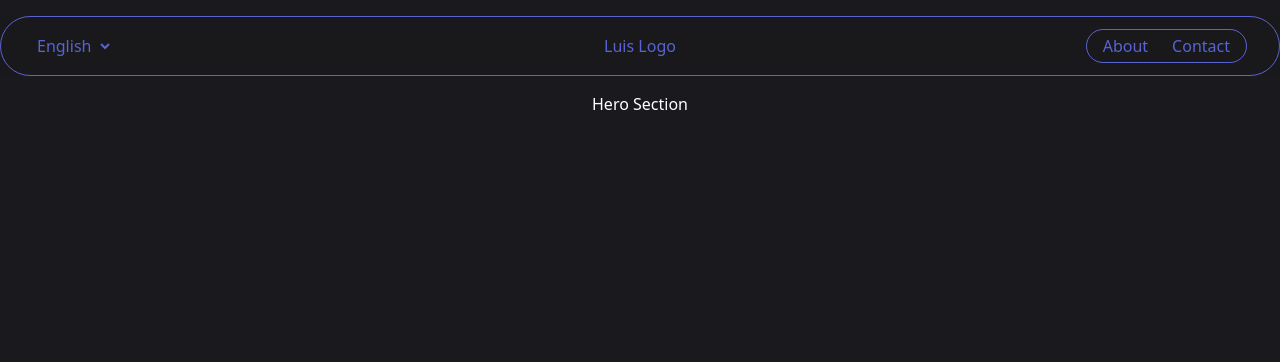
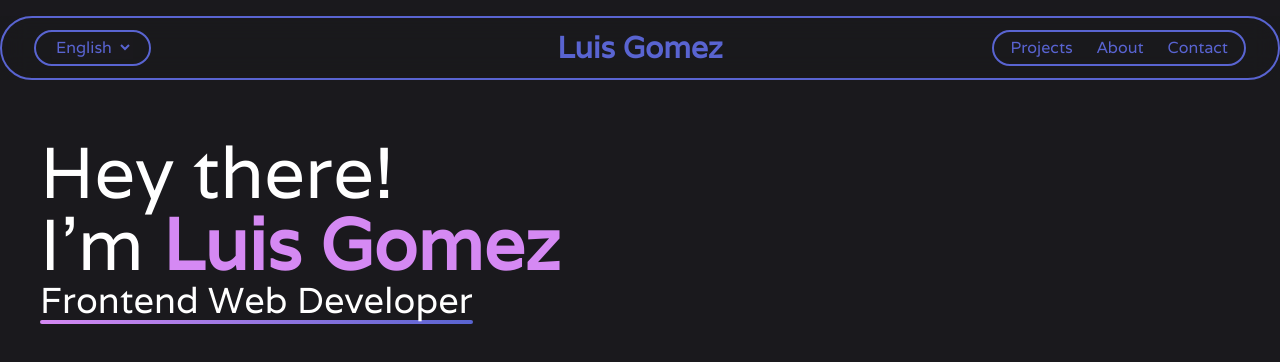
Before and after one commit to luiferg/portfolio-alternative, an Astro site: page / in a window 1280 px wide. Built offline with nearby package versions, Linux system fonts and the light colour scheme; Astro itself is replaced by a stand-in of ours.

Commit message:
Body font defined, changes con navbar

```diff
--- a/src/components/Header.astro
+++ b/src/components/Header.astro
@@ -6,18 +6,40 @@ import { Image } from 'astro:assets';
   class='w-full m-4 flex justify-center items-center bg-black-alt bg-opacity-40 backdrop-blur-md'
 >
   <nav
-    class='flex flex-row justify-between items-center w-full max-w-7xl text-secondary border border-secondary rounded-full py-3 px-8 relative'
+    class='flex flex-row justify-between items-center w-full max-w-7xl text-secondary border-2 border-secondary rounded-full py-3 px-8 relative'
   >
-    <select class='bg-transparent'>
-      <option value='en'>English</option>
-      <option value='es'>Español</option>
-    </select>
-    <p class='absolute left-1/2 -translate-x-1/2'>Luis Logo</p>
+    <div class='border-2 border-secondary rounded-full py-1 px-4'>
+      <select
+        class='bg-black-alt lg:hover:text-primary transition-colors cursor-pointer'
+      >
+        <option value='en'>English</option>
+        <option value='es'>Español</option>
+      </select>
+    </div>
+    <a
+      href='/'
+      class='absolute left-1/2 -translate-x-1/2 text-3xl font-bold lg:hover:text-primary transition-colors'
+    >
+      Luis Gomez
+    </a>
     <ul
-      class='flex flex-row justify-center items-center gap-4 md:gap-6 border border-secondary rounded-full py-1 px-4'
+      class='flex flex-row justify-center items-center gap-4 md:gap-6 border-2 border-secondary rounded-full py-1 px-4'
     >
-      <li><a href='/#about'>About</a></li>
-      <li><a href='/projects'>Contact</a></li>
+      <li>
+        <a href='/projects' class='lg:hover:text-primary transition-colors'
+          >Projects</a
+        >
+      </li>
+      <li>
+        <a href='/#about' class='lg:hover:text-primary transition-colors'
+          >About</a
+        >
+      </li>
+      <li>
+        <a href='/#contact' class='lg:hover:text-primary transition-colors'
+          >Contact</a
+        >
+      </li>
     </ul>
   </nav>
 </header>
--- a/src/components/Hero.astro
+++ b/src/components/Hero.astro
@@ -2,6 +2,15 @@
 
 ---
 
-<section>
-  <h1>Hero Section</h1>
+<section class='rounded-3xl p-10 w-full'>
+  <p class='text-3xl lg:text-7xl'>
+    Hey there!<br />
+     I'm <span class='text-primary font-bold'>Luis Gomez</span>
+  </p>
+  <div class='w-fit'>
+    <h1 class='text-xl lg:text-4xl'>Frontend Web Developer</h1>
+    <span
+      class='h-1 w-full block bg-gradient-to-r to-secondary from-primary rounded-full'
+    ></span>
+  </div>
 </section>
--- a/src/layouts/MainLayout.astro
+++ b/src/layouts/MainLayout.astro
@@ -1,6 +1,7 @@
 ---
 const { title, description } = Astro.props;
 import Header from '../components/Header.astro';
+import '../styles/global.css';
 ---
 
 <html lang='en'>
@@ -14,7 +15,7 @@ import Header from '../components/Header.astro';
     <title>{title}</title>
   </head>
   <body
-    class='flex flex-col items-center justify-center bg-black-alt text-base text-white'
+    class='flex flex-col items-center justify-center bg-black-alt text-base text-white font-primary'
   >
     <Header />
     <main class='w-full flex flex-col items-center max-w-7xl'>
--- /dev/null
+++ b/src/styles/global.css
@@ -0,0 +1,4 @@
+@font-face {
+  font-family: 'Varela';
+  src: url('/fonts/Varela-Regular.ttf') format('truetype');
+}
--- a/tailwind.config.cjs
+++ b/tailwind.config.cjs
@@ -10,7 +10,10 @@ module.exports = {
 				highlight:'#D7F440',
 				black:'#000000',
 				'black-alt':'#1A191D',
-			}
+			},
+      fontFamily:{
+        primary:['Varela', 'sans-serif']
+      }
 		},
 	},
 	plugins: [],
```
Also changed, not shown: public/fonts/Varela-Regular.ttf (added).
